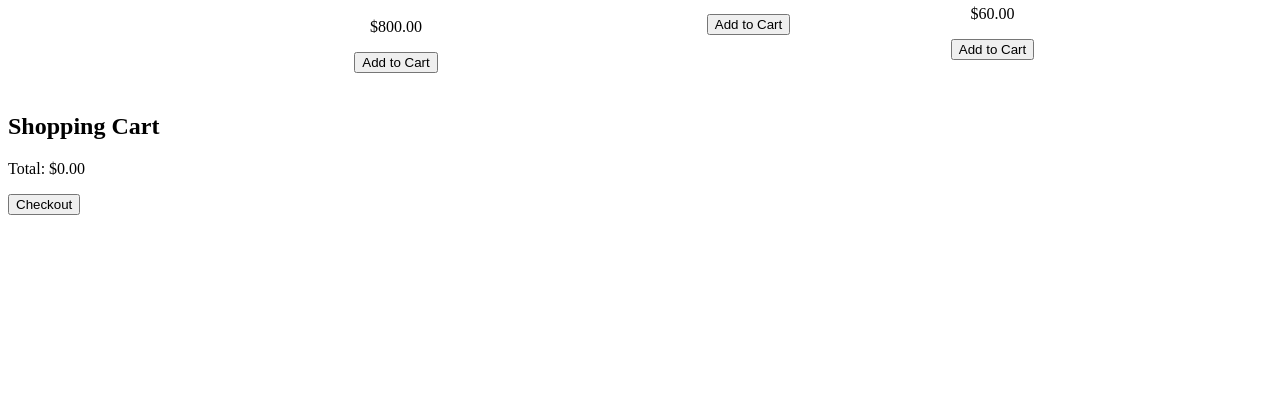
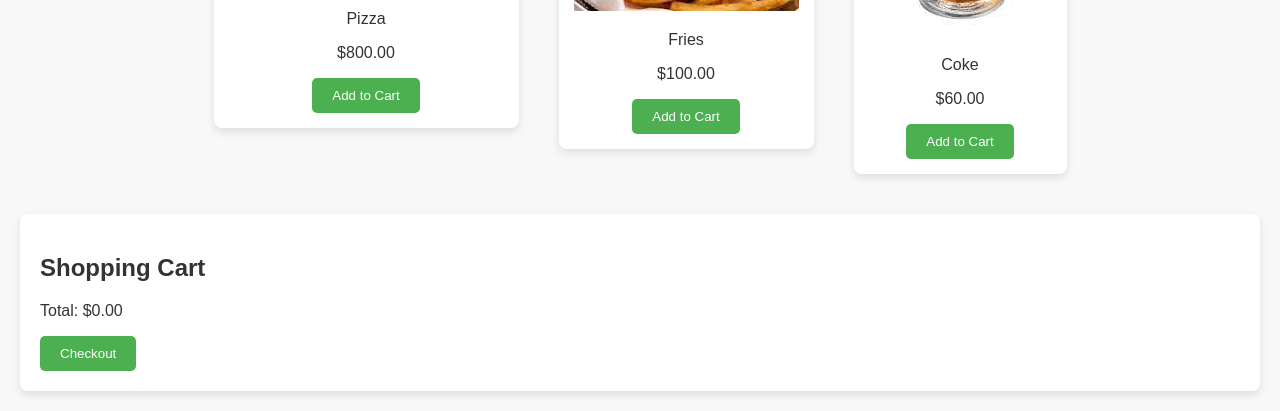
Before and after one commit to shin-adachi/ec-demo, a Flask app: page / in a window 1280 px wide. Shown: the part 885-1296 px from the top of the page. Before the commit the page ends 1100 px from the top, so only its background shows below. Run offline with Flask 3, Linux system fonts and the light colour scheme; some libraries are stand-ins or nearby versions.

Commit message:
formatted

```diff
--- a/templates/index.html
+++ b/templates/index.html
@@ -4,24 +4,70 @@
     <meta charset="UTF-8">
     <meta name="viewport" content="width=device-width, initial-scale=1.0">
     <style>
+        body {
+            font-family: 'Arial', sans-serif;
+            background-color: #f8f8f8;
+            color: #333;
+            margin: 0;
+            padding: 0;
+        }
+
+        header {
+            background-color: #4CAF50;
+            color: #fff;
+            text-align: center;
+            padding: 20px;
+        }
+
+        h1 {
+            margin-top: 0;
+        }
+
         #products-container {
             display: flex;
             justify-content: center;
             align-items: center;
             flex-wrap: wrap;
+            margin: 20px;
         }
 
         .product {
             margin: 20px;
             text-align: center;
+            padding: 15px;
+            background-color: #fff;
+            box-shadow: 0 4px 8px rgba(0, 0, 0, 0.1);
+            border-radius: 8px;
+        }
+
+        #cart {
+            background-color: #fff;
+            box-shadow: 0 4px 8px rgba(0, 0, 0, 0.1);
+            border-radius: 8px;
+            padding: 20px;
+            margin: 20px;
+        }
+
+        button {
+            background-color: #4CAF50;
+            color: #fff;
+            padding: 10px 20px;
+            border: none;
+            border-radius: 5px;
+            cursor: pointer;
+        }
+
+        button:hover {
+            background-color: #45a049;
         }
     </style>
-    <title>Simple E-Commerce</title>
+    <title>Restaurant Shin's</title>
 </head>
 <body>
 
-    <h1>Welcome to our Lunch Delivery Service!</h1>
-
+    <header>
+        <h1>Welcome to Shin's restaurant</h1>
+    </header>
 
     <div id="products-container"></div>
 
```
Also changed, not shown: index.html (+49 -3 lines), static/images/pizza.jpg (renamed from static/pizza.jpg).
